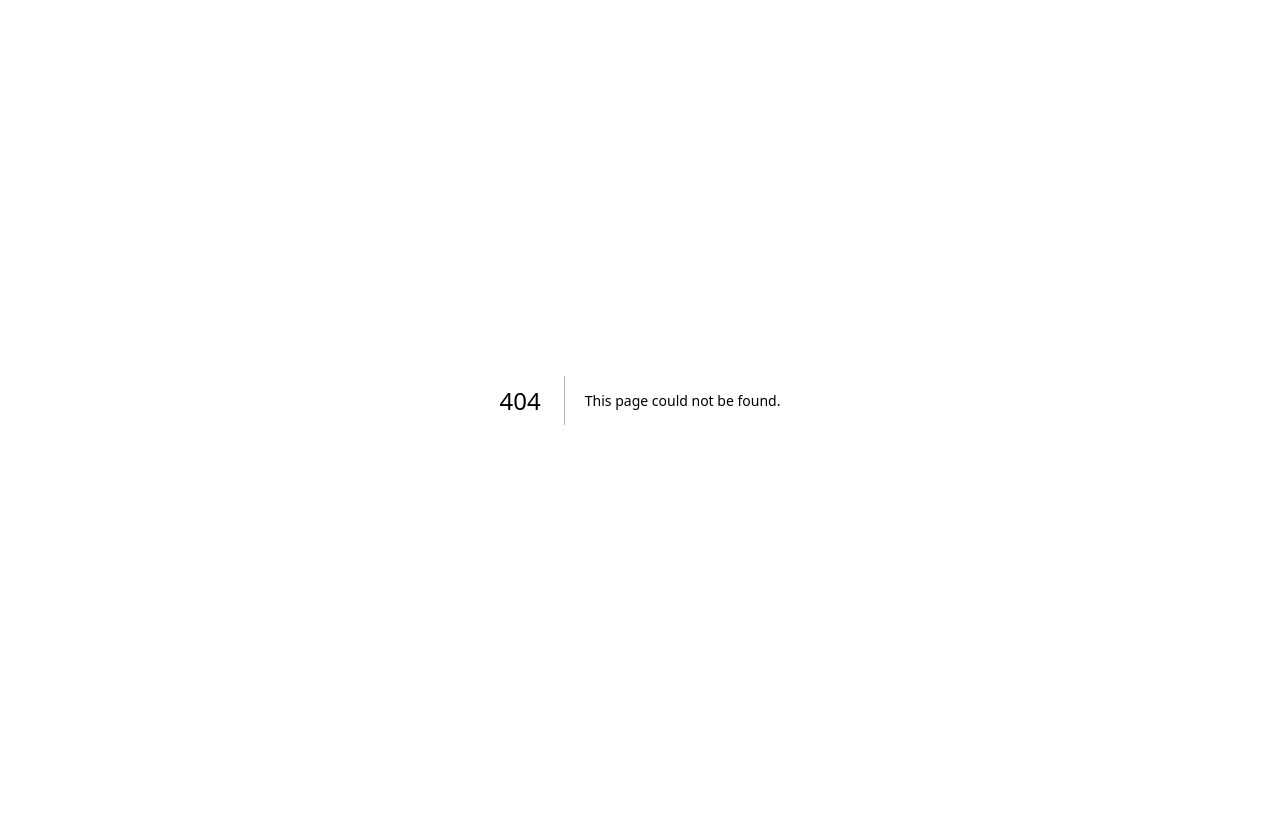
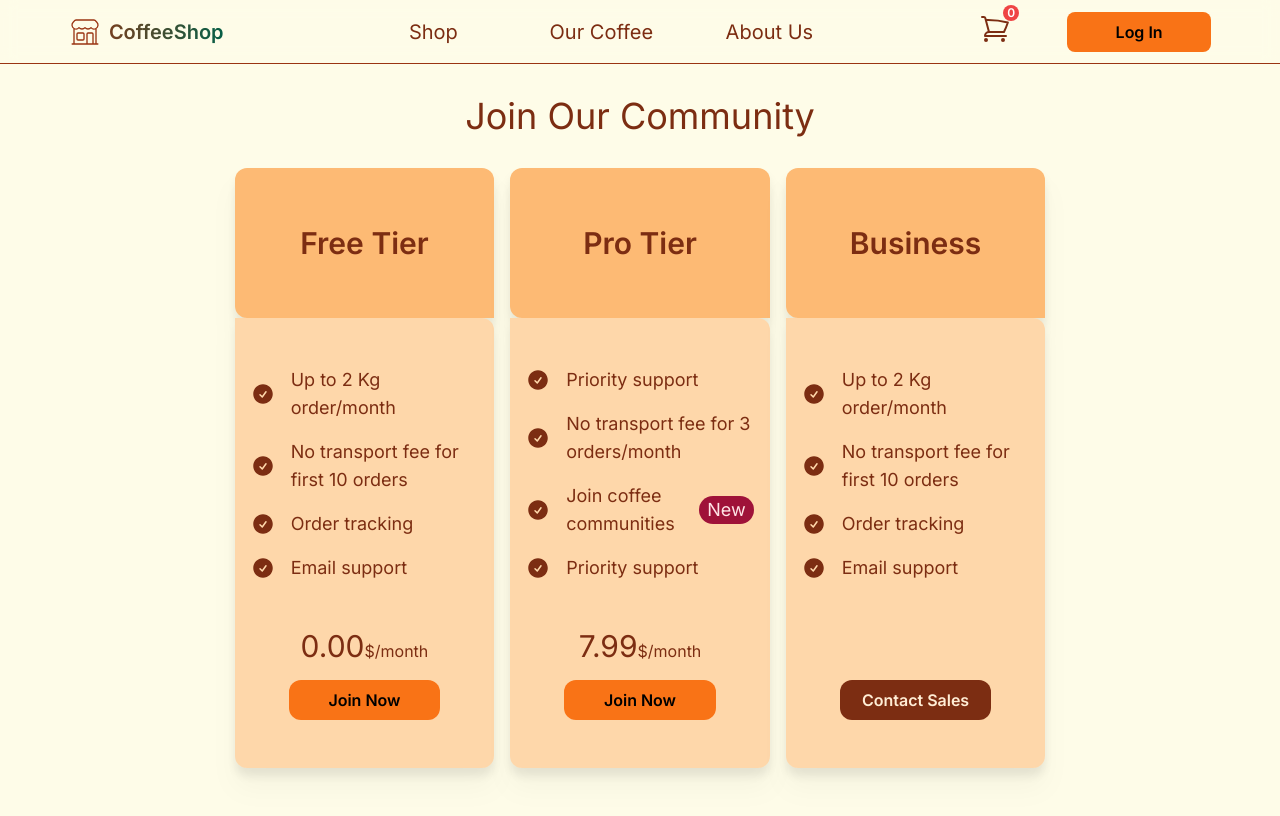
Before and after one commit to AagieKLZ/CoffeeShop, a Next.js app: page /pricing in a window 1280 px wide. Before the commit this address had no page. Shown: the top 816 px of the page. Built offline with nearby package versions, Linux system fonts and the light colour scheme.

Commit message:
DB Fetching + Pricing

```diff
--- a/app/globals.css
+++ b/app/globals.css
@@ -8,6 +8,7 @@ html{
 
 @media (prefers-color-scheme: dark){
   body {
+    color-scheme: light;
     background: rgb(67,20,7);
     background: -moz-radial-gradient(circle, rgba(67,20,7,1) 0%, rgba(3,7,18,1) 50%);
     background: -webkit-radial-gradient(circle, rgba(67,20,7,1) 0%, rgba(3,7,18,1) 50%);
--- /dev/null
+++ b/app/pricing/page.tsx
@@ -0,0 +1,61 @@
+import Navbar from '@/components/ui/navbar'
+import React from 'react'
+import { PricingComponent, PricingBody, PricingHead, PricingItem } from '@/components/pricing'
+import Link from 'next/link'
+
+type Props = {}
+
+export default function Page({}: Props) {
+  return (
+    <>
+        <Navbar />
+        <main className='relative flex flex-col items-center justify-start w-full h-full px-8 py-4 pb-8 mx-auto mt-16'>
+            <h1 className='mt-4 text-4xl text-center text-orange-900'>Join Our Community</h1>
+            <div className='flex flex-col items-start md:w-3/4 w-[90%] mt-8 lg:space-y-0 space-y-4 lg:space-x-4 lg:flex-row xl:w-2/3'>
+              <PricingComponent>
+                <PricingHead name='Free Tier' />
+                <PricingBody>
+                  <div className='flex flex-col space-y-4 text-lg'>
+                    <PricingItem name='Up to 2 Kg order/month' />
+                    <PricingItem name='No transport fee for first 10 orders' />
+                    <PricingItem name='Order tracking' />
+                    <PricingItem name='Email support' />
+                  </div>
+                  <div className='flex flex-col items-center justify-start w-full space-y-4'>
+                    <div className='text-orange-900 lg:text-3xl'>0.00<span className='text-base'>$/month</span></div>
+                  <Link href={"#"} className='w-2/3 py-2 font-semibold text-center bg-orange-500 rounded-xl hover:bg-orange-600 active:scale-95'>Join Now</Link>
+                  </div>
+                </PricingBody>
+              </PricingComponent>
+              <PricingComponent>
+                <PricingHead name='Pro Tier' />
+                <PricingBody>
+                  <div className='flex flex-col space-y-2 text-lg lg:space-y-4'>
+                    <PricingItem name='Priority support' />
+                    <PricingItem name='No transport fee for 3 orders/month' />
+                    <PricingItem name='Join coffee communities' new={true} />
+                    <PricingItem name='Priority support' />
+                  </div>
+                  <div className='flex flex-col items-center justify-start w-full space-y-4'>
+                    <div className='text-orange-900 lg:text-3xl'>7.99<span className='text-base'>$/month</span></div>
+                  <Link href={"#"} className='w-2/3 py-2 font-semibold text-center bg-orange-500 rounded-xl hover:bg-orange-600 active:scale-95'>Join Now</Link>
+                  </div>
+                </PricingBody>
+              </PricingComponent>
+              <PricingComponent>
+                <PricingHead name='Business' />
+                <PricingBody>
+                  <div className='flex flex-col space-y-4 text-lg'>
+                    <PricingItem name='Up to 2 Kg order/month' />
+                    <PricingItem name='No transport fee for first 10 orders' />
+                    <PricingItem name='Order tracking' />
+                    <PricingItem name='Email support' />
+                  </div>
+                  <Link href={"#"} className='w-2/3 py-2 font-semibold text-center text-orange-100 bg-orange-900 rounded-xl hover:bg-orange-950 active:scale-95'>Contact Sales</Link>
+                </PricingBody>
+              </PricingComponent>
+            </div>
+        </main>
+    </>
+  )
+}
--- a/components/coffeeCard.tsx
+++ b/components/coffeeCard.tsx
@@ -1,71 +1,129 @@
-'use client'
-import React from 'react'
-import Image from 'next/image'
-import Link from 'next/link'
+"use client";
+import React from "react";
+import Image from "next/image";
+import Link from "next/link";
 
 type Props = {
-    index: number,
-    data: Coffee
-}
+  index: number;
+  data: Coffee;
+};
 
 export default function CoffeeCard({ index, data }: Props) {
-    const [visible, setVisible] = React.useState(false)
+  const [visible, setVisible] = React.useState(false);
   React.useEffect(() => {
     setTimeout(() => {
-        setVisible(true)
-        }, 100 * index)
-    }, [index])
+      setVisible(true);
+    }, 100 * index);
+  }, [index]);
 
   return (
-        <div className={`w-full coffeecard h-full relative rounded-xl mx-2 ${visible ? "opacity-100" : "opacity-0"}`} style={{animationDelay : `0.${index}s`}}>
-            <div className='absolute top-0 left-0 z-20 w-full h-full p-1 rounded-xl'>
-                <Image src={"/beans.jpg"} alt="coffee" width={1000} height={1000} className='object-cover w-full h-full opacity-50 rounded-xl' />
+    <div
+      className={`w-full coffeecard h-full relative rounded-xl mx-2 ${
+        visible ? "opacity-100" : "opacity-0"
+      }`}
+      style={{ animationDelay: `0.${index}s` }}
+    >
+      <div className="absolute top-0 left-0 z-20 w-full h-full p-1 rounded-xl">
+        <Image
+          src={"/beans.jpg"}
+          alt="coffee"
+          width={1000}
+          height={1000}
+          className="object-cover w-full h-full opacity-50 rounded-xl"
+        />
       </div>
-            <div className='relative z-50 flex flex-col justify-between h-full p-4 bg-opacity-80 dark:bg-opacity-80 backdrop-blur-sm bg-orange-950 rounded-xl'>
-                <div><div className='text-xl font-semibold text-white'>{data.name}</div>
-                <div className='flex flex-row flex-wrap w-full'>
-                    <div className='flex flex-row items-center justify-start px-4 py-1 mt-4 rounded-full w-fit bg-emerald-900 text-emerald-200'>
-
-                        <svg xmlns="http://www.w3.org/2000/svg" width="24" height="24" viewBox="0 0 24 24" className='fill-emerald-200'>
+      <div className="relative z-50 flex flex-col justify-between h-full p-4 bg-opacity-80 dark:bg-opacity-80 backdrop-blur-sm bg-orange-950 rounded-xl">
+        <div>
+          <div className="text-xl font-semibold text-white">{data.name}</div>
+          <div className="flex flex-row flex-wrap w-full">
+            <div className="flex flex-row items-center justify-start px-4 py-1 mt-4 rounded-full w-fit bg-emerald-900 text-emerald-200">
+              <svg
+                xmlns="http://www.w3.org/2000/svg"
+                width="24"
+                height="24"
+                viewBox="0 0 24 24"
+                className="fill-emerald-200"
+              >
                 <path d="M6 18a6.06 6.06 0 0 0 5.17-6 7.62 7.62 0 0 1 6.52-7.51l2.59-.37c-.07-.08-.13-.16-.21-.24-3.26-3.26-9.52-2.28-14 2.18C2.28 9.9 1 15 2.76 18.46z"></path>
                 <path d="M12.73 12a7.63 7.63 0 0 1-6.51 7.52l-2.46.35.15.17c3.26 3.26 9.52 2.29 14-2.17C21.68 14.11 23 9 21.25 5.59l-3.34.48A6.05 6.05 0 0 0 12.73 12z"></path>
               </svg>
-                        <div className='ml-2'>{data.roast}</div>
+              <div className="ml-2">{data.roast}</div>
             </div>
-                    <div className='flex flex-row items-center justify-start px-4 py-1 mt-4 ml-2 rounded-full text-rose-200 bg-rose-900 w-fit'>
-                        <svg xmlns="http://www.w3.org/2000/svg" viewBox="0 0 24 24" fill="currentColor" className="w-6 h-6 fill-rose-200">
-                            <path fillRule="evenodd" d="M12 2.25c-5.385 0-9.75 4.365-9.75 9.75s4.365 9.75 9.75 9.75 9.75-4.365 9.75-9.75S17.385 2.25 12 2.25zM8.547 4.505a8.25 8.25 0 1011.672 8.214l-.46-.46a2.252 2.252 0 01-.422-.586l-1.08-2.16a.414.414 0 00-.663-.107.827.827 0 01-.812.21l-1.273-.363a.89.89 0 00-.738 1.595l.587.39c.59.395.674 1.23.172 1.732l-.2.2c-.211.212-.33.498-.33.796v.41c0 .409-.11.809-.32 1.158l-1.315 2.191a2.11 2.11 0 01-1.81 1.025 1.055 1.055 0 01-1.055-1.055v-1.172c0-.92-.56-1.747-1.414-2.089l-.654-.261a2.25 2.25 0 01-1.384-2.46l.007-.042a2.25 2.25 0 01.29-.787l.09-.15a2.25 2.25 0 012.37-1.048l1.178.236a1.125 1.125 0 001.302-.795l.208-.73a1.125 1.125 0 00-.578-1.315l-.665-.332-.091.091a2.25 2.25 0 01-1.591.659h-.18c-.249 0-.487.1-.662.274a.931.931 0 01-1.458-1.137l1.279-2.132z" clipRule="evenodd" />
+            <div className="flex flex-row items-center justify-start px-4 py-1 mt-4 ml-2 rounded-full text-rose-200 bg-rose-900 w-fit">
+              <svg
+                xmlns="http://www.w3.org/2000/svg"
+                viewBox="0 0 24 24"
+                fill="currentColor"
+                className="w-6 h-6 fill-rose-200"
+              >
+                <path
+                  fillRule="evenodd"
+                  d="M12 2.25c-5.385 0-9.75 4.365-9.75 9.75s4.365 9.75 9.75 9.75 9.75-4.365 9.75-9.75S17.385 2.25 12 2.25zM8.547 4.505a8.25 8.25 0 1011.672 8.214l-.46-.46a2.252 2.252 0 01-.422-.586l-1.08-2.16a.414.414 0 00-.663-.107.827.827 0 01-.812.21l-1.273-.363a.89.89 0 00-.738 1.595l.587.39c.59.395.674 1.23.172 1.732l-.2.2c-.211.212-.33.498-.33.796v.41c0 .409-.11.809-.32 1.158l-1.315 2.191a2.11 2.11 0 01-1.81 1.025 1.055 1.055 0 01-1.055-1.055v-1.172c0-.92-.56-1.747-1.414-2.089l-.654-.261a2.25 2.25 0 01-1.384-2.46l.007-.042a2.25 2.25 0 01.29-.787l.09-.15a2.25 2.25 0 012.37-1.048l1.178.236a1.125 1.125 0 001.302-.795l.208-.73a1.125 1.125 0 00-.578-1.315l-.665-.332-.091.091a2.25 2.25 0 01-1.591.659h-.18c-.249 0-.487.1-.662.274a.931.931 0 01-1.458-1.137l1.279-2.132z"
+                  clipRule="evenodd"
+                />
               </svg>
-                        <div className='ml-2'>{data.origin_1}</div>
+              <div className="ml-2">{data.origin_1}</div>
             </div>
-                    <div className='flex flex-row items-center justify-start px-4 py-1 mt-4 ml-2 rounded-full text-rose-200 bg-rose-900 w-fit'>
-                        <svg xmlns="http://www.w3.org/2000/svg" viewBox="0 0 24 24" fill="currentColor" className="w-6 h-6 fill-rose-200">
-                            <path fillRule="evenodd" d="M12 2.25c-5.385 0-9.75 4.365-9.75 9.75s4.365 9.75 9.75 9.75 9.75-4.365 9.75-9.75S17.385 2.25 12 2.25zM8.547 4.505a8.25 8.25 0 1011.672 8.214l-.46-.46a2.252 2.252 0 01-.422-.586l-1.08-2.16a.414.414 0 00-.663-.107.827.827 0 01-.812.21l-1.273-.363a.89.89 0 00-.738 1.595l.587.39c.59.395.674 1.23.172 1.732l-.2.2c-.211.212-.33.498-.33.796v.41c0 .409-.11.809-.32 1.158l-1.315 2.191a2.11 2.11 0 01-1.81 1.025 1.055 1.055 0 01-1.055-1.055v-1.172c0-.92-.56-1.747-1.414-2.089l-.654-.261a2.25 2.25 0 01-1.384-2.46l.007-.042a2.25 2.25 0 01.29-.787l.09-.15a2.25 2.25 0 012.37-1.048l1.178.236a1.125 1.125 0 001.302-.795l.208-.73a1.125 1.125 0 00-.578-1.315l-.665-.332-.091.091a2.25 2.25 0 01-1.591.659h-.18c-.249 0-.487.1-.662.274a.931.931 0 01-1.458-1.137l1.279-2.132z" clipRule="evenodd" />
+            <div className="flex flex-row items-center justify-start px-4 py-1 mt-4 ml-2 rounded-full text-rose-200 bg-rose-900 w-fit">
+              <svg
+                xmlns="http://www.w3.org/2000/svg"
+                viewBox="0 0 24 24"
+                fill="currentColor"
+                className="w-6 h-6 fill-rose-200"
+              >
+                <path
+                  fillRule="evenodd"
+                  d="M12 2.25c-5.385 0-9.75 4.365-9.75 9.75s4.365 9.75 9.75 9.75 9.75-4.365 9.75-9.75S17.385 2.25 12 2.25zM8.547 4.505a8.25 8.25 0 1011.672 8.214l-.46-.46a2.252 2.252 0 01-.422-.586l-1.08-2.16a.414.414 0 00-.663-.107.827.827 0 01-.812.21l-1.273-.363a.89.89 0 00-.738 1.595l.587.39c.59.395.674 1.23.172 1.732l-.2.2c-.211.212-.33.498-.33.796v.41c0 .409-.11.809-.32 1.158l-1.315 2.191a2.11 2.11 0 01-1.81 1.025 1.055 1.055 0 01-1.055-1.055v-1.172c0-.92-.56-1.747-1.414-2.089l-.654-.261a2.25 2.25 0 01-1.384-2.46l.007-.042a2.25 2.25 0 01.29-.787l.09-.15a2.25 2.25 0 012.37-1.048l1.178.236a1.125 1.125 0 001.302-.795l.208-.73a1.125 1.125 0 00-.578-1.315l-.665-.332-.091.091a2.25 2.25 0 01-1.591.659h-.18c-.249 0-.487.1-.662.274a.931.931 0 01-1.458-1.137l1.279-2.132z"
+                  clipRule="evenodd"
+                />
               </svg>
-                        <div className='ml-2'>{data.origin_2}</div>
+              <div className="ml-2">{data.origin_2}</div>
+            </div>
+            <div className="flex flex-row items-center justify-start px-4 py-1 mt-4 ml-2 text-indigo-200 bg-indigo-900 rounded-full w-fit">
+              <span className="text-lg font-semibold text-indigo-200">%</span>
+
+              <div className="ml-2">-25%</div>
             </div>
           </div>
-                <div className='w-full mt-4 text-orange-200 text-extralight max-h-48 min-h-fit overflow-clip text-ellipsis'>
+          <div className="w-full mt-4 text-orange-200 text-extralight max-h-48 min-h-fit overflow-clip text-ellipsis">
             {data.desc_2}
           </div>
         </div>
-                <div className='flex flex-row items-center justify-between w-full mt-4'>
-                    <Link href={`./coffee/${encodeURI(data.name)}`} className='flex justify-between px-2 py-2 text-center text-orange-200 bg-orange-800 rounded-lg w-36 hover:bg-orange-700'>
+        <div className="flex flex-row items-center justify-between w-full mt-4">
+          <Link
+            href={`./coffee/${encodeURI(data.name)}`}
+            className="flex justify-between px-2 py-2 text-center text-orange-200 bg-orange-800 rounded-lg w-36 hover:bg-orange-700"
+          >
             <div>Learn More</div>
-                        <svg xmlns="http://www.w3.org/2000/svg" viewBox="0 0 24 24" fill="currentColor" className="w-6 h-6">
-                            <path fillRule="evenodd" d="M3.75 12a.75.75 0 01.75-.75h13.19l-5.47-5.47a.75.75 0 011.06-1.06l6.75 6.75a.75.75 0 010 1.06l-6.75 6.75a.75.75 0 11-1.06-1.06l5.47-5.47H4.5a.75.75 0 01-.75-.75z" clipRule="evenodd" />
+            <svg
+              xmlns="http://www.w3.org/2000/svg"
+              viewBox="0 0 24 24"
+              fill="currentColor"
+              className="w-6 h-6"
+            >
+              <path
+                fillRule="evenodd"
+                d="M3.75 12a.75.75 0 01.75-.75h13.19l-5.47-5.47a.75.75 0 011.06-1.06l6.75 6.75a.75.75 0 010 1.06l-6.75 6.75a.75.75 0 11-1.06-1.06l5.47-5.47H4.5a.75.75 0 01-.75-.75z"
+                clipRule="evenodd"
+              />
             </svg>
-
           </Link>
-                    <Link href='#' className='flex items-center justify-between w-32 px-2 py-2 ml-4 text-center rounded-lg bg-emerald-800 text-emerald-200 hover:bg-emerald-700'>
+          <Link
+            href="#"
+            className="flex items-center justify-between w-32 px-2 py-2 ml-4 text-center rounded-lg bg-emerald-800 text-emerald-200 hover:bg-emerald-700"
+          >
             <div>Buy</div>
-                        <svg xmlns="http://www.w3.org/2000/svg" viewBox="0 0 24 24" fill="currentColor" className="w-6 h-6">
+            <svg
+              xmlns="http://www.w3.org/2000/svg"
+              viewBox="0 0 24 24"
+              fill="currentColor"
+              className="w-6 h-6"
+            >
               <path d="M2.25 2.25a.75.75 0 000 1.5h1.386c.17 0 .318.114.362.278l2.558 9.592a3.752 3.752 0 00-2.806 3.63c0 .414.336.75.75.75h15.75a.75.75 0 000-1.5H5.378A2.25 2.25 0 017.5 15h11.218a.75.75 0 00.674-.421 60.358 60.358 0 002.96-7.228.75.75 0 00-.525-.965A60.864 60.864 0 005.68 4.509l-.232-.867A1.875 1.875 0 003.636 2.25H2.25zM3.75 20.25a1.5 1.5 0 113 0 1.5 1.5 0 01-3 0zM16.5 20.25a1.5 1.5 0 113 0 1.5 1.5 0 01-3 0z" />
             </svg>
-
           </Link>
         </div>
       </div>
     </div>
-    )
+  );
 }
--- a/components/coffeeFilters.tsx
+++ b/components/coffeeFilters.tsx
@@ -6,7 +6,7 @@ export default function Filters({}: Props) {
   return (
     <form className="flex items-center justify-around w-full px-2 mt-4">
       <div className="flex">
-        <label htmlFor="roast" className="py-1 mr-2 text-lg text-orange-900">
+        <label htmlFor="roast" className="py-1 mr-2 text-lg text-orange-900 dark:text-orange-200">
           Roast
         </label>
         <select
@@ -23,7 +23,7 @@ export default function Filters({}: Props) {
         </select>
       </div>
       <div className="flex">
-        <label htmlFor="origin" className="py-1 mr-2 text-lg text-orange-900">
+        <label htmlFor="origin" className="py-1 mr-2 text-lg text-orange-900 dark:text-orange-200">
           Origin
         </label>
         <select
@@ -40,7 +40,7 @@ export default function Filters({}: Props) {
         </select>
       </div>
       <div className="flex">
-        <label htmlFor="sort" className="py-1 mr-2 text-lg text-orange-900">
+        <label htmlFor="sort" className="py-1 mr-2 text-lg text-orange-900 dark:text-orange-200">
           Order By
         </label>
         <select
@@ -96,7 +96,7 @@ export default function Filters({}: Props) {
           type="search"
           name="query"
           id="query"
-          className="py-1 pl-12 pr-1 border border-orange-900 rounded-lg accent-white"
+          className="py-1 pl-12 pr-1 text-orange-900 border border-orange-900 rounded-lg accent-white"
         />
       </div>
       <button className="w-32 py-1 font-semibold text-orange-100 bg-orange-700 rounded-lg hover:bg-orange-800 active:bg-orange-900">
--- /dev/null
+++ b/components/pricing.tsx
@@ -0,0 +1,50 @@
+import React from "react";
+
+type Props = React.HTMLProps<HTMLDivElement> & {
+  children: React.ReactNode;
+};
+
+export function PricingComponent({ children, ...props }: Props) {
+  return (
+    <div className="flex lg:flex-col flex-row justify-start items-center lg:h-[75vh] h-[40vh] min-h-fit lg:w-1/3 w-full drop-shadow-xl" {...props}>
+      {children}
+    </div>
+  );
+}
+
+export function PricingHead({ name }: { name: string }) {
+  return (
+    <div className="flex items-center justify-center w-1/3 h-full bg-orange-300 lg:w-full lg:h-1/4 lg:rounded-t-xl rounded-l-xl">
+      <h2 className="text-xl font-semibold text-center text-orange-900 lg:text-3xl">{name}</h2>
+    </div>
+  );
+}
+
+export function PricingBody({ children }: Props) {
+  return (
+    <div className="flex flex-col items-center justify-between w-full h-full px-4 py-4 bg-orange-200 overflow-clip lg:py-12 lg:h-3/4 lg:rounded-b-xl rounded-r-xl">
+      {children}
+    </div>
+  );
+}
+
+export function PricingItem( props : { name: string, new?: boolean | undefined }) {
+  return (
+    <div className="flex items-center justify-start">
+      <svg
+        xmlns="http://www.w3.org/2000/svg"
+        viewBox="0 0 24 24"
+        fill="currentColor"
+        className="w-6 h-6 min-w-fit fill-orange-900"
+      >
+        <path
+          fillRule="evenodd"
+          d="M2.25 12c0-5.385 4.365-9.75 9.75-9.75s9.75 4.365 9.75 9.75-4.365 9.75-9.75 9.75S2.25 17.385 2.25 12zm13.36-1.814a.75.75 0 10-1.22-.872l-3.236 4.53L9.53 12.22a.75.75 0 00-1.06 1.06l2.25 2.25a.75.75 0 001.14-.094l3.75-5.25z"
+          clipRule="evenodd"
+        />
+      </svg>
+      <span className="ml-4 text-sm font-normal text-orange-900 lg:text-lg">{props.name}</span>
+        {props.new && <span className="px-2 ml-2 rounded-full text-md bg-rose-800 text-rose-100">New</span>}
+    </div>
+  );
+}
```
Lines whose indentation alone changed are shown as unchanged.
